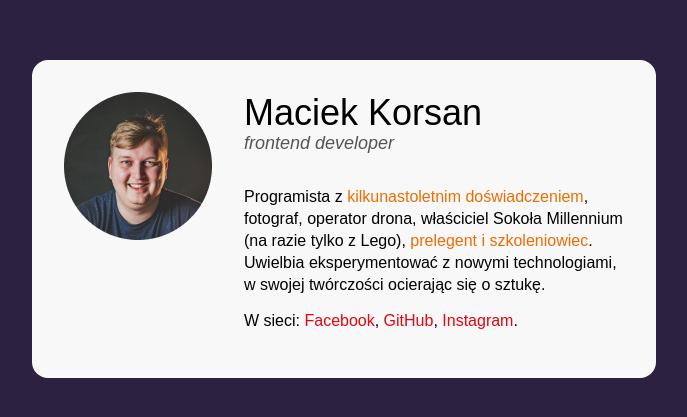
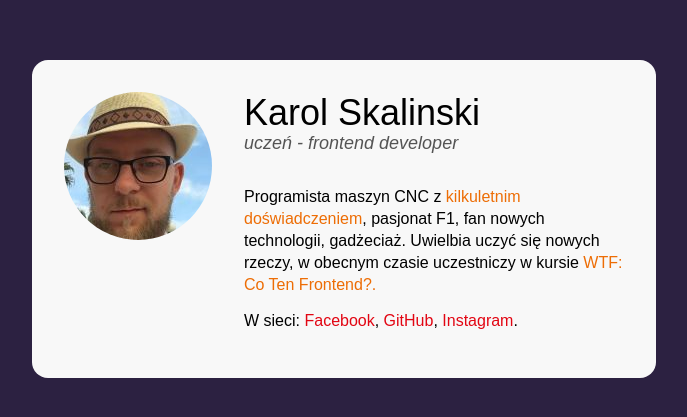
Before and after one commit to karolskalinski/buissness-card-WTF, a plain HTML site: page index.html in a window 1280 px wide. Shown: the part 181-598 px from the top of the page, without its empty margins (296-983 px from the left). Drawn offline with Linux system fonts and the light colour scheme.

Commit message:
feat: added text

```diff
--- a/css/style.css
+++ b/css/style.css
@@ -34,10 +34,9 @@ body {
     line-height: 22px;
 }
 
-.person__description--last{
+.person__description--last {
     margin-bottom: 0;
 }
-
 
 .person__link {
     color: #E20613;
@@ -62,6 +61,7 @@ body {
 
 .person__photo {
     margin-right: 32px;
+    border-radius: 50%;
 }
 
 .person__special {
--- a/index.html
+++ b/index.html
@@ -14,18 +14,18 @@
     <main class="card">
 
         <article class="person">
-            <img class="person__photo" src="../buissness-card-WTF/img/avatar.png" alt="usmiechnięty Korsan">
+            <img class="person__photo" src="../buissness-card-WTF/img/miniaturka.jpg" alt="usmiechnięty Karol">
             <div>
                 <header class="person__header">
-                    <h1 class="person__name"> Maciek Korsan</h1>
-                    <span class="person__position">frontend developer</span>
+                    <h1 class="person__name"> Karol Skalinski</h1>
+                    <span class="person__position">uczeń - frontend developer</span>
 
                 </header>
-                <p class="person__description">Programista z <strong class="person__special">kilkunastoletnim
-                        doświadczeniem</strong>, fotograf, operator drona, właściciel Sokoła
-                    Millennium (na razie tylko z Lego), <strong class="person__special">prelegent i
-                        szkoleniowiec</strong>. Uwielbia eksperymentować z nowymi
-                    technologiami, w swojej twórczości ocierając się o sztukę.
+                <p class="person__description">Programista maszyn CNC z <strong class="person__special">kilkuletnim
+                        doświadczeniem</strong>, pasjonat F1, fan nowych technologii, gadżeciaż. Uwielbia uczyć się
+                    nowych
+                    rzeczy, w obecnym czasie uczestniczy w kursie <strong class="person__special">WTF: Co Ten
+                        Frontend?.</strong>
                 </p>
                 <p class="person__description person__description--last"></p>
                 W sieci: <a class="person__link" href="#"> Facebook</a>, <a class="person__link" href="#">GitHub</a>, <a
```
Also changed, not shown: img/miniaturka.jpg (added).
